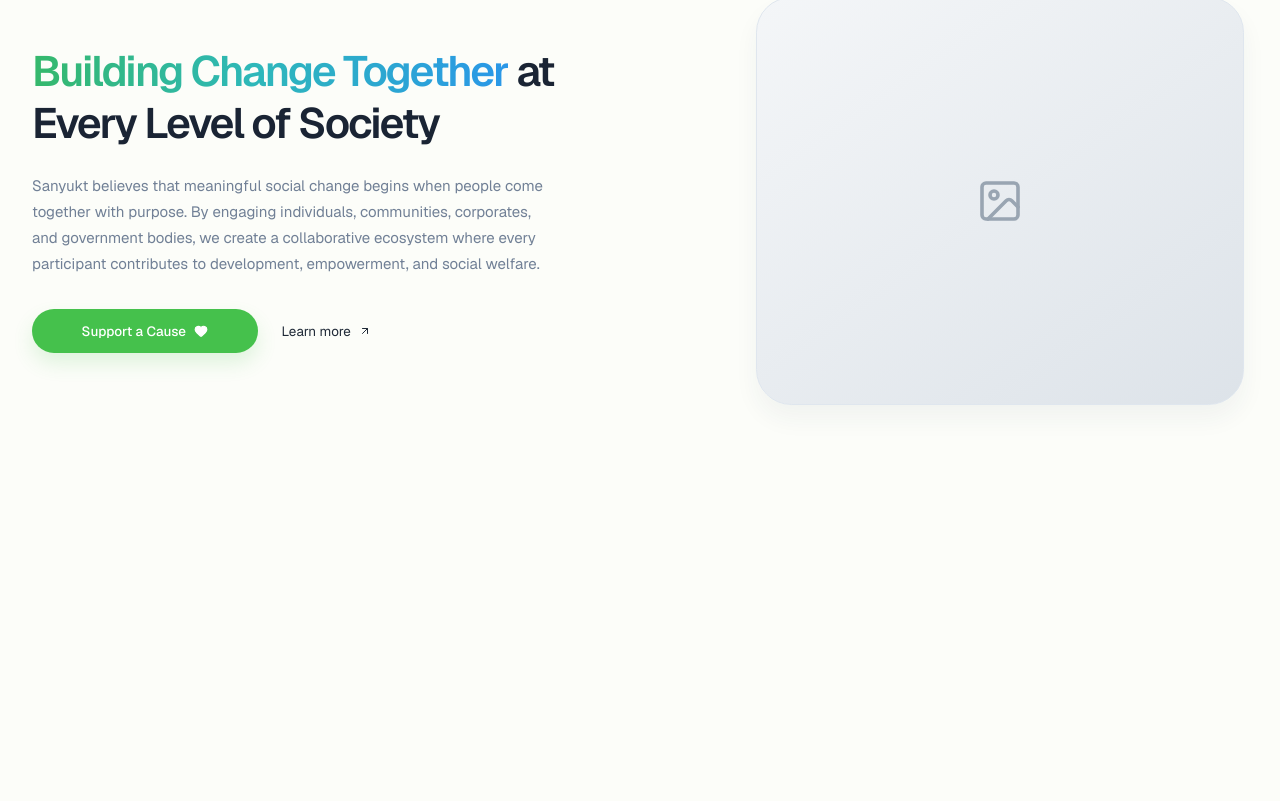
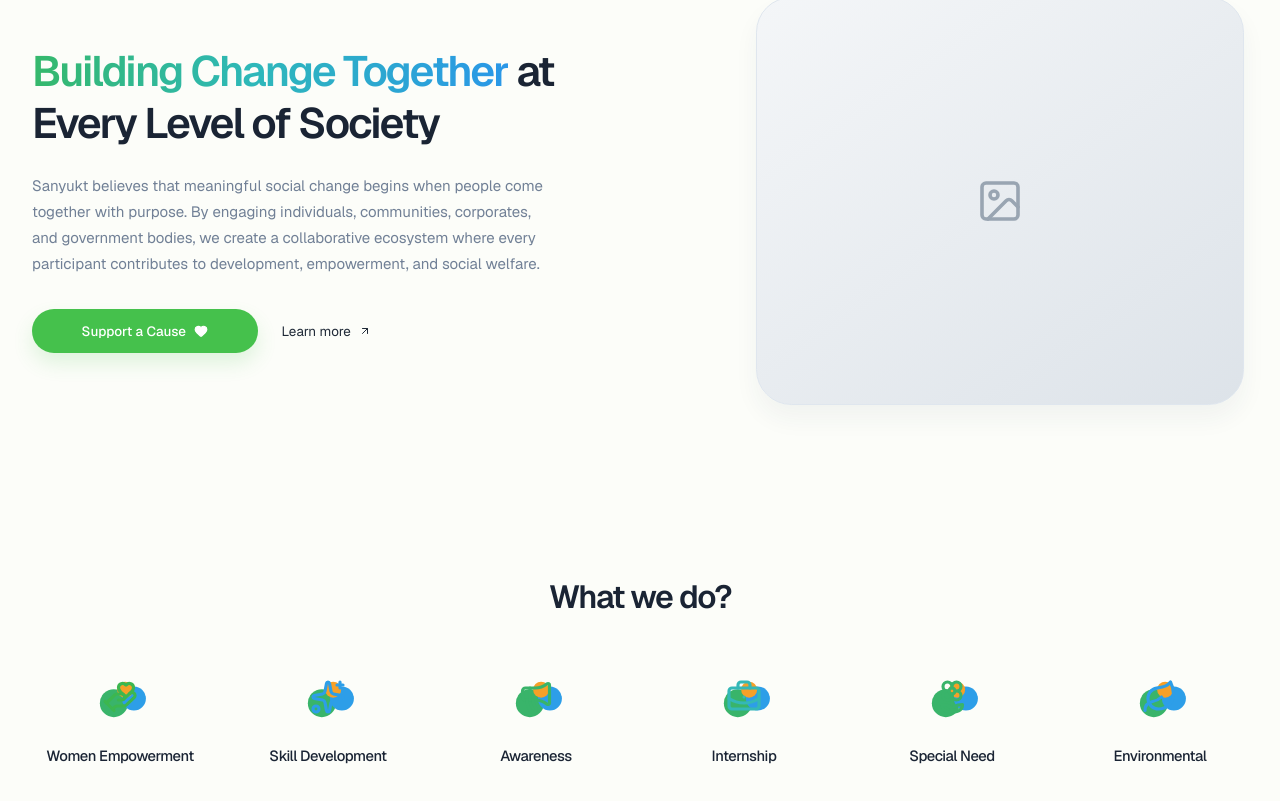
Before and after one commit to netpiedev/sanyukt, a Next.js app: page / in a window 1280 px wide. Shown: the part 1337-2138 px from the top of the page. Before the commit the page ends 1830 px from the top, so only its background shows below. Built offline with nearby package versions, Linux system fonts and the light colour scheme.

Commit message:
feat: implement what we do section

```diff
--- a/src/app/page.tsx
+++ b/src/app/page.tsx
@@ -1,5 +1,6 @@
 import { BuildingChangeSection } from "@/components/home/building-change-section";
 import { HomeHero } from "@/components/home/home-hero";
+import { WhatWeDoSection } from "@/components/home/what-we-do-section";
 import { SiteHeader } from "@/components/site-header";
 
 export default function Home() {
@@ -8,6 +9,7 @@
       <SiteHeader />
       <HomeHero />
       <BuildingChangeSection />
+      <WhatWeDoSection />
     </main>
   );
 }
--- /dev/null
+++ b/src/components/home/what-we-do-section.tsx
@@ -0,0 +1,146 @@
+"use client";
+
+import type { LucideIcon } from "lucide-react";
+import {
+  ArrowUpRight,
+  BriefcaseBusiness,
+  Flower2,
+  HandHeart,
+  Leaf,
+  Megaphone,
+  Sparkles,
+} from "lucide-react";
+import { useEffect, useState } from "react";
+
+type WorkItem = {
+  label: string;
+  icon: LucideIcon;
+  iconClassName: string;
+};
+
+const workItems: WorkItem[] = [
+  {
+    label: "Women Empowerment",
+    icon: HandHeart,
+    iconClassName: "text-[#3cb74f]",
+  },
+  {
+    label: "Skill Development",
+    icon: Sparkles,
+    iconClassName: "text-[#2d9ee8]",
+  },
+  {
+    label: "Awareness",
+    icon: Megaphone,
+    iconClassName: "text-[#39b46a]",
+  },
+  {
+    label: "Internship",
+    icon: BriefcaseBusiness,
+    iconClassName: "text-[#34b8b7]",
+  },
+  {
+    label: "Special Need",
+    icon: Flower2,
+    iconClassName: "text-[#39b46a]",
+  },
+  {
+    label: "Environmental",
+    icon: Leaf,
+    iconClassName: "text-[#2d9ee8]",
+  },
+];
+
+function WorkIcon({
+  icon: Icon,
+  className,
+}: {
+  icon: LucideIcon;
+  className: string;
+}) {
+  return (
+    <div className="relative flex h-14 w-14 items-center justify-center">
+      <span className="absolute left-1/2 top-1/2 h-7 w-7 -translate-x-[72%] -translate-y-[28%] rounded-full bg-[#39b46a]" />
+      <span className="absolute left-1/2 top-1/2 h-6 w-6 -translate-x-[-8%] -translate-y-[44%] rounded-full bg-[#2d9ee8]" />
+      <span className="absolute left-1/2 top-1/2 h-4 w-4 -translate-x-[18%] -translate-y-[96%] rounded-full bg-[#f6a028]" />
+      <Icon
+        aria-hidden="true"
+        className={`relative z-10 h-9 w-9 ${className}`}
+        strokeWidth={2.1}
+      />
+    </div>
+  );
+}
+
+function MobileSlide({ item }: { item: WorkItem }) {
+  return (
+    <div className="flex min-w-full items-center justify-center">
+      <div className="flex w-full max-w-[26rem] items-center justify-center gap-5 px-8">
+        <div className="h-10 w-px bg-[#dfe5ed]" />
+        <WorkIcon icon={item.icon} className={item.iconClassName} />
+        <div className="flex items-center gap-3">
+          <span className="text-[0.9rem] font-medium tracking-[-0.03em] text-[#1a2434]">
+            {item.label}
+          </span>
+          <ArrowUpRight
+            aria-hidden="true"
+            className="h-4 w-4 text-[#768394]"
+            strokeWidth={2}
+          />
+        </div>
+        <div className="h-10 w-px bg-[#dfe5ed]" />
+      </div>
+    </div>
+  );
+}
+
+export function WhatWeDoSection() {
+  const [activeIndex, setActiveIndex] = useState(0);
+
+  useEffect(() => {
+    const intervalId = window.setInterval(() => {
+      setActiveIndex((current) => (current + 1) % workItems.length);
+    }, 2600);
+
+    return () => {
+      window.clearInterval(intervalId);
+    };
+  }, []);
+
+  return (
+    <section className="mx-auto w-full max-w-[1320px] px-6 py-18 sm:px-8 md:py-20">
+      <div className="hidden md:block">
+        <h2 className="text-center text-[2rem] font-semibold tracking-[-0.04em] text-[#1a2434]">
+          What we do?
+        </h2>
+
+        <div className="mt-12 grid grid-cols-6 gap-8">
+          {workItems.map((item) => (
+            <div
+              key={item.label}
+              className="flex flex-col items-center text-center"
+            >
+              <WorkIcon icon={item.icon} className={item.iconClassName} />
+              <p className="mt-5 text-[0.92rem] font-medium tracking-[-0.03em] text-[#1a2434]">
+                {item.label}
+              </p>
+            </div>
+          ))}
+        </div>
+      </div>
+
+      <div className="md:hidden">
+        <div className="overflow-hidden">
+          <div
+            className="flex transition-transform duration-500 ease-out"
+            style={{ transform: `translateX(-${activeIndex * 100}%)` }}
+          >
+            {workItems.map((item) => (
+              <MobileSlide key={item.label} item={item} />
+            ))}
+          </div>
+        </div>
+      </div>
+    </section>
+  );
+}
```
